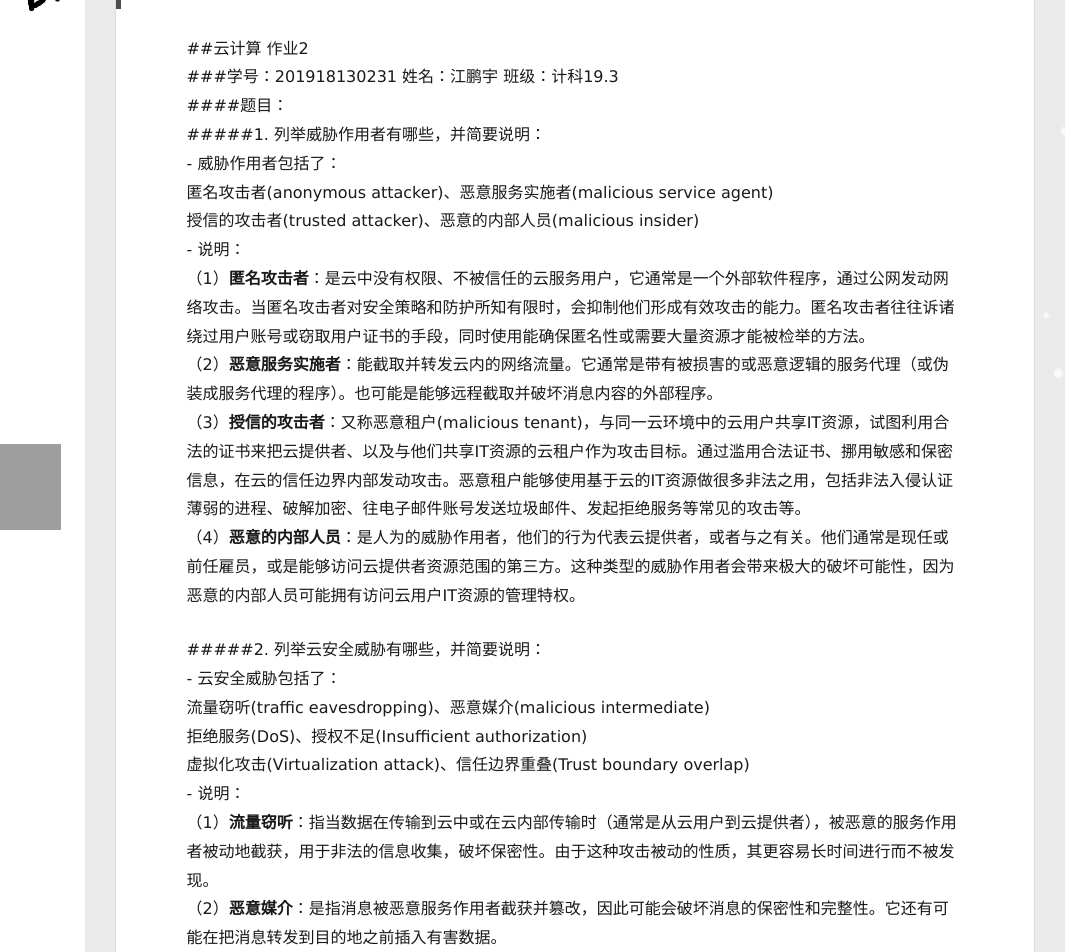
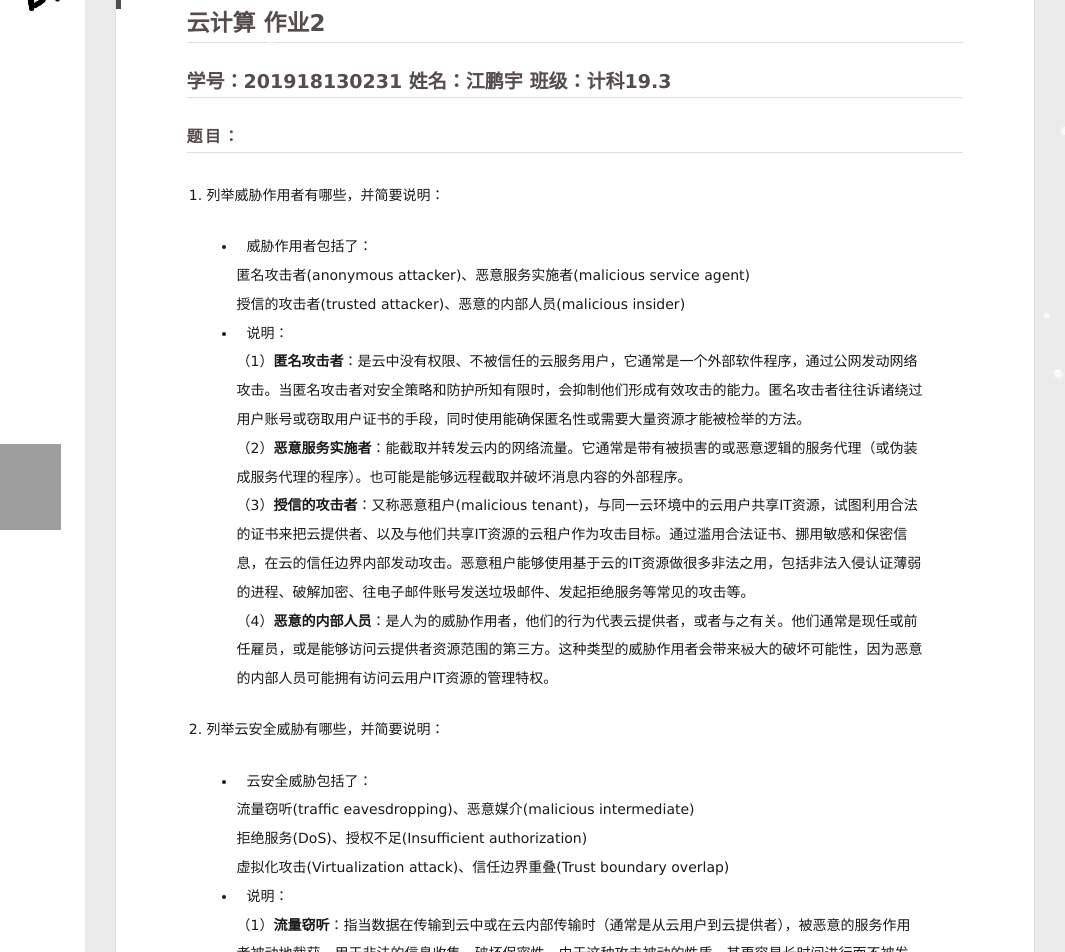
Before and after one commit to 920221453/920221453, a plain HTML site: page 2022/03/19/Homework2/index.html in a window 1280 px wide and 2164 px high. Shown: the part 140-1092 px from the top of the page, 215-1280 px from the left. Drawn offline with Linux system fonts and the light colour scheme; some packages are replaced by stand-ins of ours; no server answers; grey boxes are pictures that could not be loaded; a script that the page names is missing.

Commit message:
Site updated: 2022-03-19 20:35:38

```diff
--- a/2022/03/19/Homework2/index.html
+++ b/2022/03/19/Homework2/index.html
@@ -10,15 +10,15 @@
   <meta name="generator" content="hexo-theme-yilia-plus">
   <meta name="viewport" content="width=device-width, initial-scale=1, maximum-scale=1">
 
-  <meta name="description" content="##云计算 作业2###学号：201918130231   姓名：江鹏宇   班级：计科19.3####题目：#####1. 列举威胁作用者有哪些，并简要说明：    - 威胁作用者包括了：        匿名攻击者(anonymous attacker)、恶意服务实施者(malicious service agent)        授信的攻击者(trusted attacker)、恶意的内部人">
+  <meta name="description" content="云计算 作业2学号：201918130231   姓名：江鹏宇   班级：计科19.3题目： 列举威胁作用者有哪些，并简要说明：  威胁作用者包括了：  匿名攻击者(anonymous attacker)、恶意服务实施者(malicious service agent)  授信的攻击者(trusted attacker)、恶意的内部人员(malicious insider) 说明：  （1）匿名攻">
 <meta property="og:type" content="article">
 <meta property="og:title" content="Homework2">
 <meta property="og:url" content="http://example.com/2022/03/19/Homework2/index.html">
 <meta property="og:site_name" content="Hexo">
-<meta property="og:description" content="##云计算 作业2###学号：201918130231   姓名：江鹏宇   班级：计科19.3####题目：#####1. 列举威胁作用者有哪些，并简要说明：    - 威胁作用者包括了：        匿名攻击者(anonymous attacker)、恶意服务实施者(malicious service agent)        授信的攻击者(trusted attacker)、恶意的内部人">
+<meta property="og:description" content="云计算 作业2学号：201918130231   姓名：江鹏宇   班级：计科19.3题目： 列举威胁作用者有哪些，并简要说明：  威胁作用者包括了：  匿名攻击者(anonymous attacker)、恶意服务实施者(malicious service agent)  授信的攻击者(trusted attacker)、恶意的内部人员(malicious insider) 说明：  （1）匿名攻">
 <meta property="og:locale" content="en_US">
 <meta property="article:published_time" content="2022-03-19T06:16:49.000Z">
-<meta property="article:modified_time" content="2022-03-19T12:33:21.773Z">
+<meta property="article:modified_time" content="2022-03-19T12:35:26.488Z">
 <meta property="article:author" content="J P Y">
 <meta name="twitter:card" content="summary">
 
@@ -248,8 +248,20 @@
 
   <div class="article-entry" itemprop="articleBody">
 
-    <p>##云计算 作业2<br>###学号：201918130231   姓名：江鹏宇   班级：计科19.3<br>####题目：<br>#####1. 列举威胁作用者有哪些，并简要说明：<br>    - 威胁作用者包括了：<br>        匿名攻击者(anonymous attacker)、恶意服务实施者(malicious service agent)<br>        授信的攻击者(trusted attacker)、恶意的内部人员(malicious insider)<br>    - 说明：<br>        （1）<strong>匿名攻击者</strong>：是云中没有权限、不被信任的云服务用户，它通常是一个外部软件程序，通过公网发动网络攻击。当匿名攻击者对安全策略和防护所知有限时，会抑制他们形成有效攻击的能力。匿名攻击者往往诉诸绕过用户账号或窃取用户证书的手段，同时使用能确保匿名性或需要大量资源才能被检举的方法。<br>        （2）<strong>恶意服务实施者</strong>：能截取并转发云内的网络流量。它通常是带有被损害的或恶意逻辑的服务代理（或伪装成服务代理的程序）。也可能是能够远程截取并破坏消息内容的外部程序。<br>        （3）<strong>授信的攻击者</strong>：又称恶意租户(malicious tenant)，与同一云环境中的云用户共享IT资源，试图利用合法的证书来把云提供者、以及与他们共享IT资源的云租户作为攻击目标。通过滥用合法证书、挪用敏感和保密信息，在云的信任边界内部发动攻击。恶意租户能够使用基于云的IT资源做很多非法之用，包括非法入侵认证薄弱的进程、破解加密、往电子邮件账号发送垃圾邮件、发起拒绝服务等常见的攻击等。<br>        （4）<strong>恶意的内部人员</strong>：是人为的威胁作用者，他们的行为代表云提供者，或者与之有关。他们通常是现任或前任雇员，或是能够访问云提供者资源范围的第三方。这种类型的威胁作用者会带来极大的破坏可能性，因为恶意的内部人员可能拥有访问云用户IT资源的管理特权。</p>
-<p>#####2. 列举云安全威胁有哪些，并简要说明：<br>    - 云安全威胁包括了：<br>        流量窃听(traffic eavesdropping)、恶意媒介(malicious intermediate)<br>        拒绝服务(DoS)、授权不足(Insufficient authorization)<br>        虚拟化攻击(Virtualization attack)、信任边界重叠(Trust boundary overlap)<br>    - 说明：<br>        （1）<strong>流量窃听</strong>：指当数据在传输到云中或在云内部传输时（通常是从云用户到云提供者），被恶意的服务作用者被动地截获，用于非法的信息收集，破坏保密性。由于这种攻击被动的性质，其更容易长时间进行而不被发现。<br>        （2）<strong>恶意媒介</strong>：是指消息被恶意服务作用者截获并篡改，因此可能会破坏消息的保密性和完整性。它还有可能在把消息转发到目的地之前插入有害数据。<br>        （3）<strong>拒绝服务</strong>：指攻击的目标是使IT资源过载至无法正确运行，发起形式包括：云服务上的负载由于伪造的消息或重复的通信请求不正常的增加。网络流量过载，降低了响应性，性能下降。发出多个云服务请求，每个请求都设计成消耗过量的内存和处理资源。<br>        （4）<strong>授权不足</strong>：是指错误的授予了攻击者访问权限，或是授权太宽泛，导致攻击者能够访问本应该受到保护的IT资源。这种攻击的一种变种称为弱认证，如果用弱密码或共享账户来保护IT资源，就可能导致这种攻击。<br>        （5）<strong>虚拟化攻击</strong>：利用虚拟化平台的漏洞来危害虚拟化平台的保密性、完整性和可用性。<br>        （6）<strong>信任边界重叠</strong>：如果云中的物理IT资源是由不同的云服务共享的，那么这些云服务用户的信任边界是重叠的。恶意的云服务用户可以把目标设定为共享的IT资源，意图损害其他共享同样信任边界的云服务用户或IT资源。<br>        （<strong>总结</strong>）流量窃听和恶意媒介攻击通常是由截取网络流量的恶意服务作用者实施的；拒绝服务攻击的发生是当目标IT资源由于请求过多而负载过重，这些请求意在使IT资源性能陷入瘫痪或不可用。授权不足攻击是指错误的授予了攻击者访问权限或是授权太宽泛，或是使用了弱密码；虚拟化攻击利用的是虚拟化环境的漏洞，获得了对底层物理硬件未被授权的访问。重叠的信任边界潜藏了一种威胁，攻击者可以利用多个云用户共享的、基于云的IT资源。</p>
+    <h2 id="云计算-作业2"><a href="#云计算-作业2" class="headerlink" title="云计算 作业2"></a>云计算 作业2</h2><h3 id="学号：201918130231-姓名：江鹏宇-班级：计科19-3"><a href="#学号：201918130231-姓名：江鹏宇-班级：计科19-3" class="headerlink" title="学号：201918130231   姓名：江鹏宇   班级：计科19.3"></a>学号：201918130231   姓名：江鹏宇   班级：计科19.3</h3><h4 id="题目："><a href="#题目：" class="headerlink" title="题目："></a>题目：</h4><ol>
+<li><p>列举威胁作用者有哪些，并简要说明：</p>
+<ul>
+<li>威胁作用者包括了：<br>  匿名攻击者(anonymous attacker)、恶意服务实施者(malicious service agent)<br>  授信的攻击者(trusted attacker)、恶意的内部人员(malicious insider)</li>
+<li>说明：<br>  （1）<strong>匿名攻击者</strong>：是云中没有权限、不被信任的云服务用户，它通常是一个外部软件程序，通过公网发动网络攻击。当匿名攻击者对安全策略和防护所知有限时，会抑制他们形成有效攻击的能力。匿名攻击者往往诉诸绕过用户账号或窃取用户证书的手段，同时使用能确保匿名性或需要大量资源才能被检举的方法。<br>  （2）<strong>恶意服务实施者</strong>：能截取并转发云内的网络流量。它通常是带有被损害的或恶意逻辑的服务代理（或伪装成服务代理的程序）。也可能是能够远程截取并破坏消息内容的外部程序。<br>  （3）<strong>授信的攻击者</strong>：又称恶意租户(malicious tenant)，与同一云环境中的云用户共享IT资源，试图利用合法的证书来把云提供者、以及与他们共享IT资源的云租户作为攻击目标。通过滥用合法证书、挪用敏感和保密信息，在云的信任边界内部发动攻击。恶意租户能够使用基于云的IT资源做很多非法之用，包括非法入侵认证薄弱的进程、破解加密、往电子邮件账号发送垃圾邮件、发起拒绝服务等常见的攻击等。<br>  （4）<strong>恶意的内部人员</strong>：是人为的威胁作用者，他们的行为代表云提供者，或者与之有关。他们通常是现任或前任雇员，或是能够访问云提供者资源范围的第三方。这种类型的威胁作用者会带来极大的破坏可能性，因为恶意的内部人员可能拥有访问云用户IT资源的管理特权。</li>
+</ul>
+</li>
+<li><p>列举云安全威胁有哪些，并简要说明：</p>
+<ul>
+<li>云安全威胁包括了：<br>  流量窃听(traffic eavesdropping)、恶意媒介(malicious intermediate)<br>  拒绝服务(DoS)、授权不足(Insufficient authorization)<br>  虚拟化攻击(Virtualization attack)、信任边界重叠(Trust boundary overlap)</li>
+<li>说明：<br>  （1）<strong>流量窃听</strong>：指当数据在传输到云中或在云内部传输时（通常是从云用户到云提供者），被恶意的服务作用者被动地截获，用于非法的信息收集，破坏保密性。由于这种攻击被动的性质，其更容易长时间进行而不被发现。<br>  （2）<strong>恶意媒介</strong>：是指消息被恶意服务作用者截获并篡改，因此可能会破坏消息的保密性和完整性。它还有可能在把消息转发到目的地之前插入有害数据。<br>  （3）<strong>拒绝服务</strong>：指攻击的目标是使IT资源过载至无法正确运行，发起形式包括：云服务上的负载由于伪造的消息或重复的通信请求不正常的增加。网络流量过载，降低了响应性，性能下降。发出多个云服务请求，每个请求都设计成消耗过量的内存和处理资源。<br>  （4）<strong>授权不足</strong>：是指错误的授予了攻击者访问权限，或是授权太宽泛，导致攻击者能够访问本应该受到保护的IT资源。这种攻击的一种变种称为弱认证，如果用弱密码或共享账户来保护IT资源，就可能导致这种攻击。<br>  （5）<strong>虚拟化攻击</strong>：利用虚拟化平台的漏洞来危害虚拟化平台的保密性、完整性和可用性。<br>  （6）<strong>信任边界重叠</strong>：如果云中的物理IT资源是由不同的云服务共享的，那么这些云服务用户的信任边界是重叠的。恶意的云服务用户可以把目标设定为共享的IT资源，意图损害其他共享同样信任边界的云服务用户或IT资源。<br>  （<strong>总结</strong>）流量窃听和恶意媒介攻击通常是由截取网络流量的恶意服务作用者实施的；拒绝服务攻击的发生是当目标IT资源由于请求过多而负载过重，这些请求意在使IT资源性能陷入瘫痪或不可用。授权不足攻击是指错误的授予了攻击者访问权限或是授权太宽泛，或是使用了弱密码；虚拟化攻击利用的是虚拟化环境的漏洞，获得了对底层物理硬件未被授权的访问。重叠的信任边界潜藏了一种威胁，攻击者可以利用多个云用户共享的、基于云的IT资源。</li>
+</ul>
+</li>
+</ol>
 
 
 
```
Also changed, not shown: index.html (+14 -2 lines).
